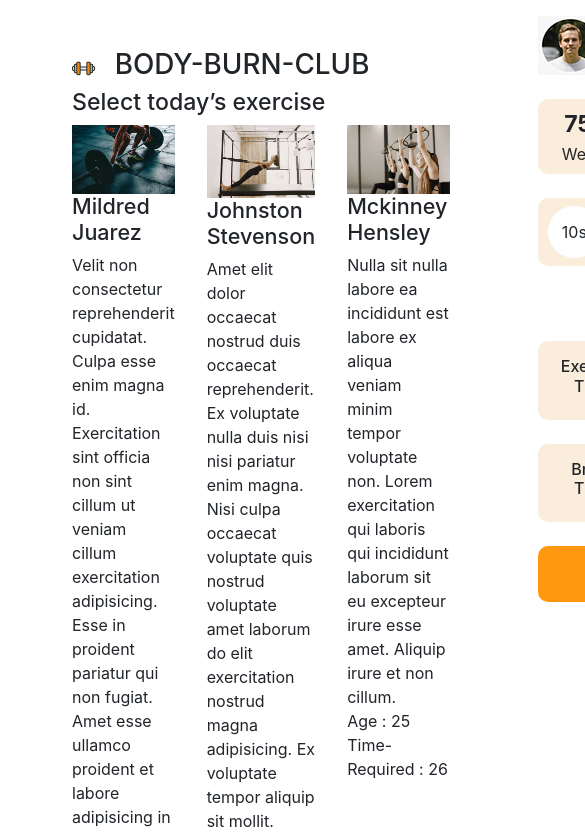
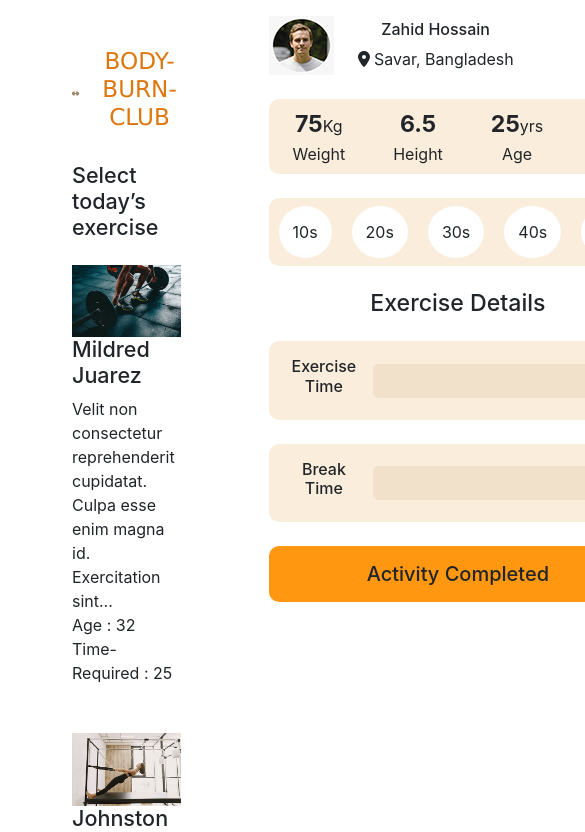
Before and after one commit to jharnakhatun2/body-burn-club_repo, a React (Create React App) app: page / in a window 390 px wide. Shown: the top 832 px of the page, 585 px wide, since content can reach past the window. Built offline with nearby package versions, Linux system fonts and the light colour scheme.

Commit message:
added Exercise Card Container responsive layout

```diff
--- a/src/Board/Board.css
+++ b/src/Board/Board.css
@@ -1,3 +1,4 @@
+
 .weight p{
     margin-bottom: 0;
 
@@ -16,3 +17,10 @@
     background-color: #ff9711;
     border-radius: 10px;
 }
+@media (min-width: 600px) {
+    .board-container{
+        max-width: 392px;
+        width: 100%;
+        height: auto;
+    }
+  }
--- a/src/Exercise/Exercise.js
+++ b/src/Exercise/Exercise.js
@@ -7,7 +7,7 @@ const Exercise = (props) => {
         <div className='exercise-card'>
             <img src={image} alt="" />
             <h4>{name}</h4>
-            <span>{about}</span><br/>
+            <span>{about.length < 90 ? about : about.slice(0, 90) + '...'}</span><br/>
             <span>Age : {age}</span>
             <p>Time-Required : {timeequired}</p>
         </div>
--- a/src/Exercises/Exercises.css
+++ b/src/Exercises/Exercises.css
@@ -1,9 +1,13 @@
 .exercise-Card-container{
 
     display: grid;
-    grid-template-columns: repeat(3,1fr);
+    grid-template-columns: 1fr;
     gap: 2rem;
   }
   .alignment{
     text-align: left;
   }
+
+  @media (min-width: 900px) {
+    .exercise-Card-container{ grid-template-columns: repeat(3, 1fr); }
+  }
--- a/src/Exercises/Exercises.js
+++ b/src/Exercises/Exercises.js
@@ -13,7 +13,7 @@ const Exercises = () => {
 
     return (
         <div className="alignment">
-            <h3>Select today’s exercise</h3>
+            <h4 className="mb-4">Select today’s exercise</h4>
             <div className="exercise-Card-container">
             {
                 excercises.map(exercise => <Exercise
--- a/src/Header/Header.css
+++ b/src/Header/Header.css
@@ -2,3 +2,7 @@
 width: 6%;
 margin-right: 20px;
 }
+.header h3{
+    font-family:'Lucida Sans', 'Lucida Sans Regular', 'Lucida Grande', 'Lucida Sans Unicode', Geneva, Verdana, sans-serif;
+    color: #dd760b;
+}
--- a/src/Header/Header.js
+++ b/src/Header/Header.js
@@ -5,9 +5,9 @@ import './Header.css';
 
 const Header = () => {
     return (
-        <div className="header d-flex align-items-center">
+        <div className="header d-flex align-items-center mb-4">
              <img src={logo} alt=""/>
-             <h1>BODY-BURN-CLUB</h1>
+             <h3>BODY-BURN-CLUB</h3>
         </div>
     );
 };
```
